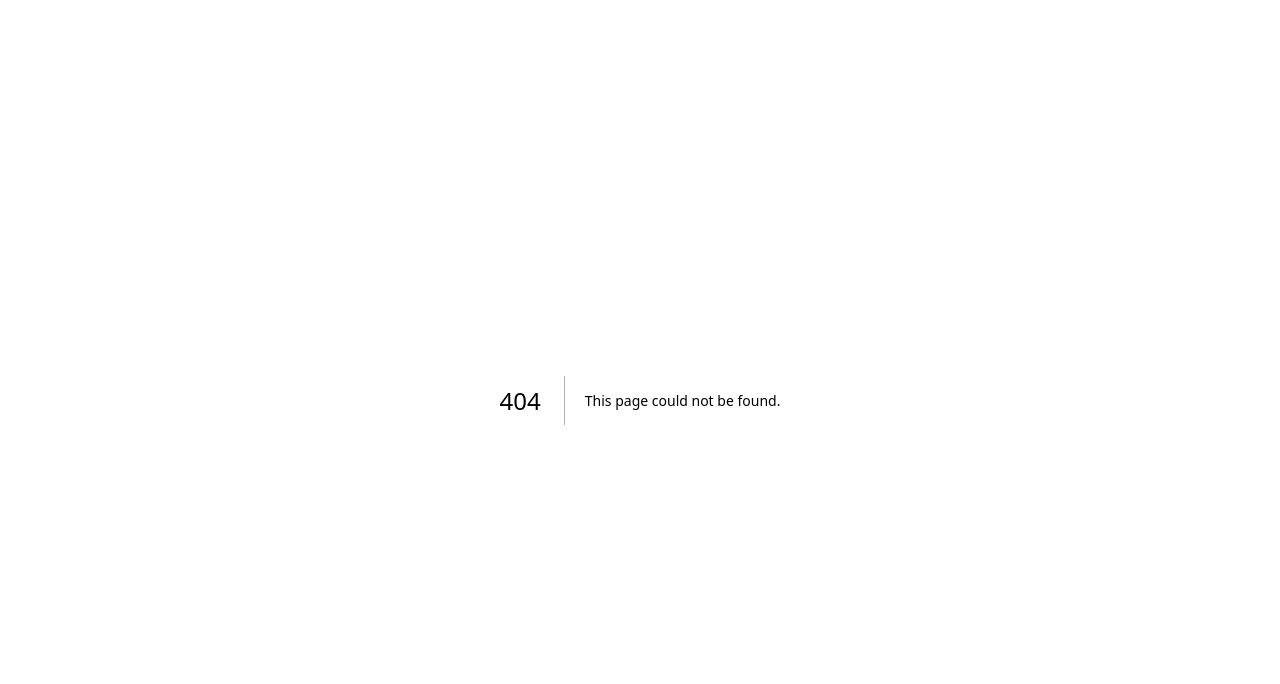
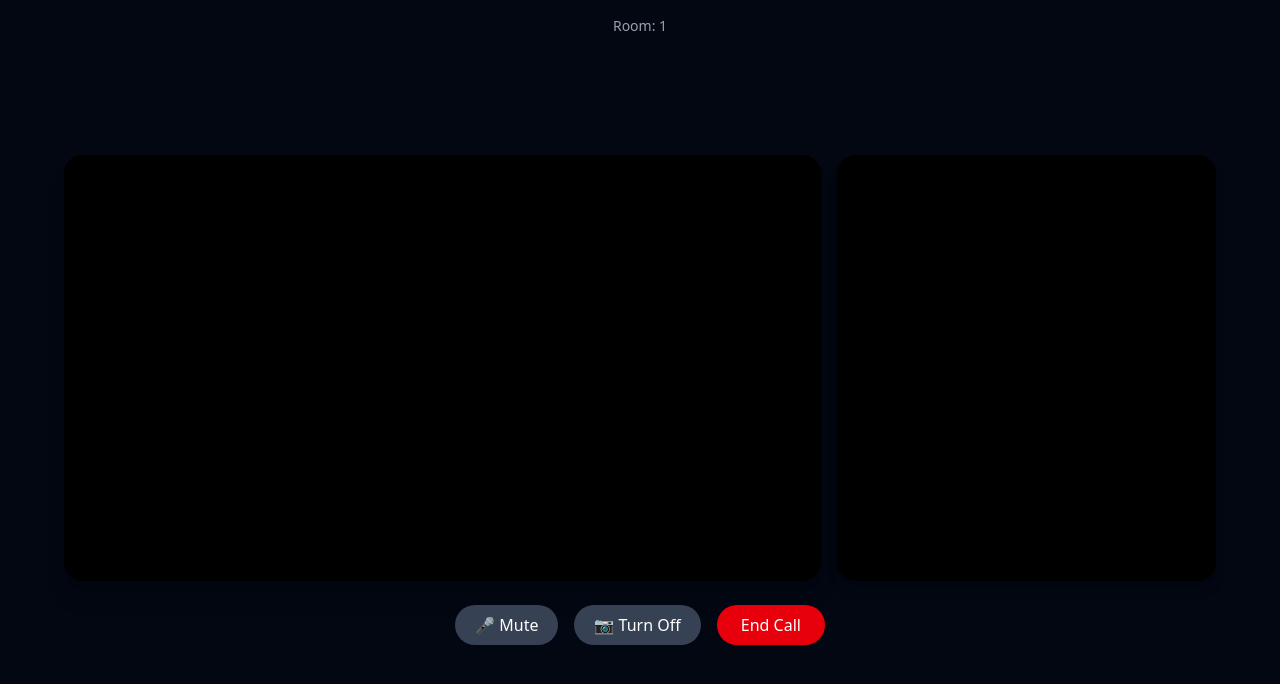
Before and after one commit to samir-uraon/ChatApp2, a Next.js app: page /call/1 in a window 1280 px wide. Before the commit this address had no page. Shown: the top 684 px of the page. Built offline with nearby package versions, Linux system fonts and the light colour scheme; no server answers.

Commit message:
new file:   app/call/[roomId]/page.jsx 	modified:   app/dashboard/page.jsx 	modified:   app/layout.js 	new file:   components/VideoCall.js

```diff
--- /dev/null
+++ b/app/call/[roomId]/page.jsx
@@ -0,0 +1,10 @@
+"use client";
+
+import { useParams } from "next/navigation";
+import VideoCall from "@/components/VideoCall";
+
+export default function CallPage() {
+  const { roomId } = useParams();
+
+  return <VideoCall roomId={roomId} />;
+}
--- a/app/dashboard/page.jsx
+++ b/app/dashboard/page.jsx
@@ -5,6 +5,7 @@ import { io } from "socket.io-client";
 import axios from "axios";
 import { useRouter } from "next/navigation";
 import toast from "react-hot-toast";
+import VideoCall from "@/components/VideoCall";
 
 export default function Dashboard() {
   const router = useRouter();
@@ -75,6 +76,7 @@ const [isUserLoading, setIsUserLoading] = useState(true);
 useEffect(() => {
   localStorage.setItem("unreadCounts", JSON.stringify(unreadCounts));
 }, [unreadCounts]);
+
 
 
 
@@ -438,27 +440,39 @@ className="bg-blue-600 text-white px-3 md:px-4 py-2 rounded-lg text-sm hover:cur
             <>
               {/* HEADER */}
               <div className="flex items-center justify-between px-6 py-3 border-b bg-gray-50">
-                <div className="flex items-center justify-center gap-3">
+                <div className="flex items-center justify-center gap-5">
                     <button
               onClick={() => setShowProfile2(true)}
               className="w-10 h-10 rounded-full bg-blue-600 text-white font-semibold flex items-center justify-center hover:cursor-pointer"
             >
               {selectedUser.name.charAt(0).toUpperCase()}
             </button>
-                  <h2 className="text-lg font-semibold text-gray-800">
+<div className="flex flex-col justify-center">
+                  <h2 className="text-base sm:text-lg font-semibold text-gray-800 truncate max-w-35 sm:max-w-none">
                     {selectedUser.name}
                   </h2>
-                  <p
-                    className={`text-sm ${
-                      onlineUsers.includes(selectedUser._id)
-                        ? "text-green-600"
-                        : "text-gray-400"
-                    }`}
-                  >
 
-                  </p>
+                   <span
+        className={`text-xs sm:text-sm font-sans ${
+          onlineUsers.includes(selectedUser._id)
+            ? "text-green-600"
+            : "text-gray-400"
+        }`}
+      >
+        {onlineUsers.includes(selectedUser._id) ? "Online" : "Offline"}
+      </span>
+
+                  </div>
                 </div>
-
+<div className="flex justify-center items-center gap-10">
+   {selectedUser && (
+  <button
+  onClick={() => router.push(`/call/${selectedUser._id}`)}
+  className="bg-blue-100 hover:bg-blue-200 text-white p-2 rounded-full shadow-lg text-xl transition"
+>
+  📞
+</button>
+)}
                 <button
                 onClick={() => setSelectedUser(null)}
                 className="text-gray-500 hover:text-gray-700 text-xl hover:cursor-pointer"
@@ -466,6 +480,8 @@ className="bg-blue-600 text-white px-3 md:px-4 py-2 rounded-lg text-sm hover:cur
                 <span className="md:hidden text-2xl">←</span>
                 <span className="hidden md:inline">✕</span>
               </button>
+</div>
+
             </div>
 
               {/* CHAT SCROLL AREA */}
@@ -552,6 +568,7 @@ className="bg-blue-600 text-white px-3 md:px-4 py-2 rounded-lg text-sm hover:cur
             >
               ✕
             </button>
+
             <div className="flex flex-col items-center space-y-6 text-center">
               <div className="w-24 h-24 rounded-full bg-linear-to-br from-blue-500 to-indigo-600 text-white text-4xl font-bold flex items-center justify-center shadow-lg">
                 {currentUser.name.charAt(0).toUpperCase()}
--- a/app/layout.js
+++ b/app/layout.js
@@ -16,8 +16,8 @@ export const metadata = {
   title: "Chat App",
   description: "Generated by Next.js",
   icons: {
-    icon: "/image/icon.png",
-  },
+    icon: "https://cdn-icons-png.flaticon.com/512/5539/5539745.png",
+  },size: "32x32",
 };
 
 export default function RootLayout({ children }) {
--- /dev/null
+++ b/components/VideoCall.js
@@ -0,0 +1,122 @@
+"use client";
+
+import { useEffect, useRef, useState } from "react";
+import { useRouter } from "next/navigation";
+
+export default function VideoCall({ roomId }) {
+  const router = useRouter();
+
+  const localVideo = useRef(null);
+  const remoteVideo = useRef(null);
+
+  const [stream, setStream] = useState(null);
+  const [isMuted, setIsMuted] = useState(false);
+  const [cameraOff, setCameraOff] = useState(false);
+
+  // 🎥 Get User Media
+  useEffect(() => {
+    const getLocalStream = async () => {
+  try {
+    const stream = await navigator.mediaDevices.getUserMedia({
+      video: { width: { ideal: 640 }, height: { ideal: 480 } },
+      audio: true,
+    });
+    if (localVideo.current) localVideo.current.srcObject = stream;
+    return stream;
+  } catch (err) {
+    console.error("Camera error:", err);
+    if (err.name === "NotAllowedError") {
+      alert("Camera access denied. Please allow camera permissions.");
+    } else if (err.name === "NotFoundError") {
+      alert("No camera device found. Connect a camera.");
+    } else if (err.name === "NotReadableError") {
+      alert("Camera is already in use by another app or tab.");
+    } else {
+      alert("Cannot start video: " + err.message);
+    }
+    return null;
+  }
+};
+
+    getLocalStream();
+
+    return () => {
+      stream?.getTracks().forEach(track => track.stop());
+    };
+  }, [roomId]);
+
+  // 🔇 Toggle Mute
+  const toggleMute = () => {
+    if (!stream) return;
+    stream.getAudioTracks().forEach(track => {
+      track.enabled = !track.enabled;
+    });
+    setIsMuted(!isMuted);
+  };
+
+  // 📷 Toggle Camera
+  const toggleCamera = () => {
+    if (!stream) return;
+    stream.getVideoTracks().forEach(track => {
+      track.enabled = !track.enabled;
+    });
+    setCameraOff(!cameraOff);
+  };
+
+  return (
+    <div className="min-h-screen bg-gray-950 flex flex-col items-center justify-center p-4 text-white">
+
+      <p className="absolute top-4 text-gray-400 text-sm">
+        Room: {roomId}
+      </p>
+
+      {/* VIDEO SECTION */}
+      <div className="w-full max-w-6xl flex flex-col md:flex-row gap-4">
+
+        {/* Remote Video */}
+        <video
+          ref={remoteVideo}
+          autoPlay
+          playsInline
+          className="w-full md:w-2/3 aspect-video bg-black rounded-2xl object-cover shadow-xl"
+        />
+
+        {/* Local Video */}
+        <video
+          ref={localVideo}
+          autoPlay
+          muted
+          playsInline
+          className="w-full md:w-1/3 aspect-video bg-black rounded-2xl object-cover shadow-lg"
+        />
+
+      </div>
+
+      {/* CONTROLS */}
+      <div className="mt-6 flex gap-4">
+
+        <button
+          onClick={toggleMute}
+          className="bg-gray-700 hover:bg-gray-600 px-5 py-2 rounded-full"
+        >
+          {isMuted ? "🔇 Unmute" : "🎤 Mute"}
+        </button>
+
+        <button
+          onClick={toggleCamera}
+          className="bg-gray-700 hover:bg-gray-600 px-5 py-2 rounded-full"
+        >
+          {cameraOff ? "📷 Turn On" : "📷 Turn Off"}
+        </button>
+
+        <button
+          onClick={() => router.push("/dashboard")}
+          className="bg-red-600 hover:bg-red-700 px-6 py-2 rounded-full"
+        >
+          End Call
+        </button>
+
+      </div>
+    </div>
+  );
+}
```
